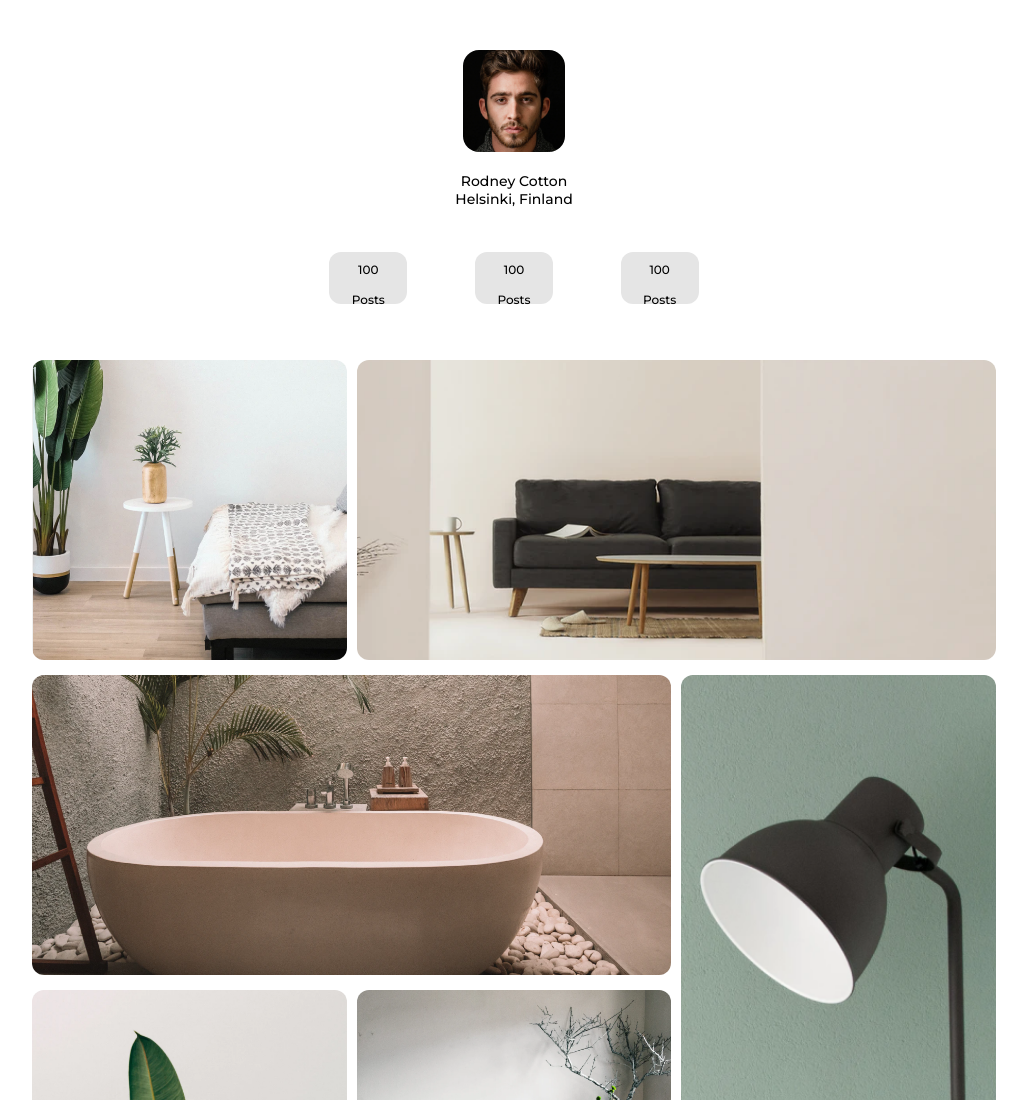
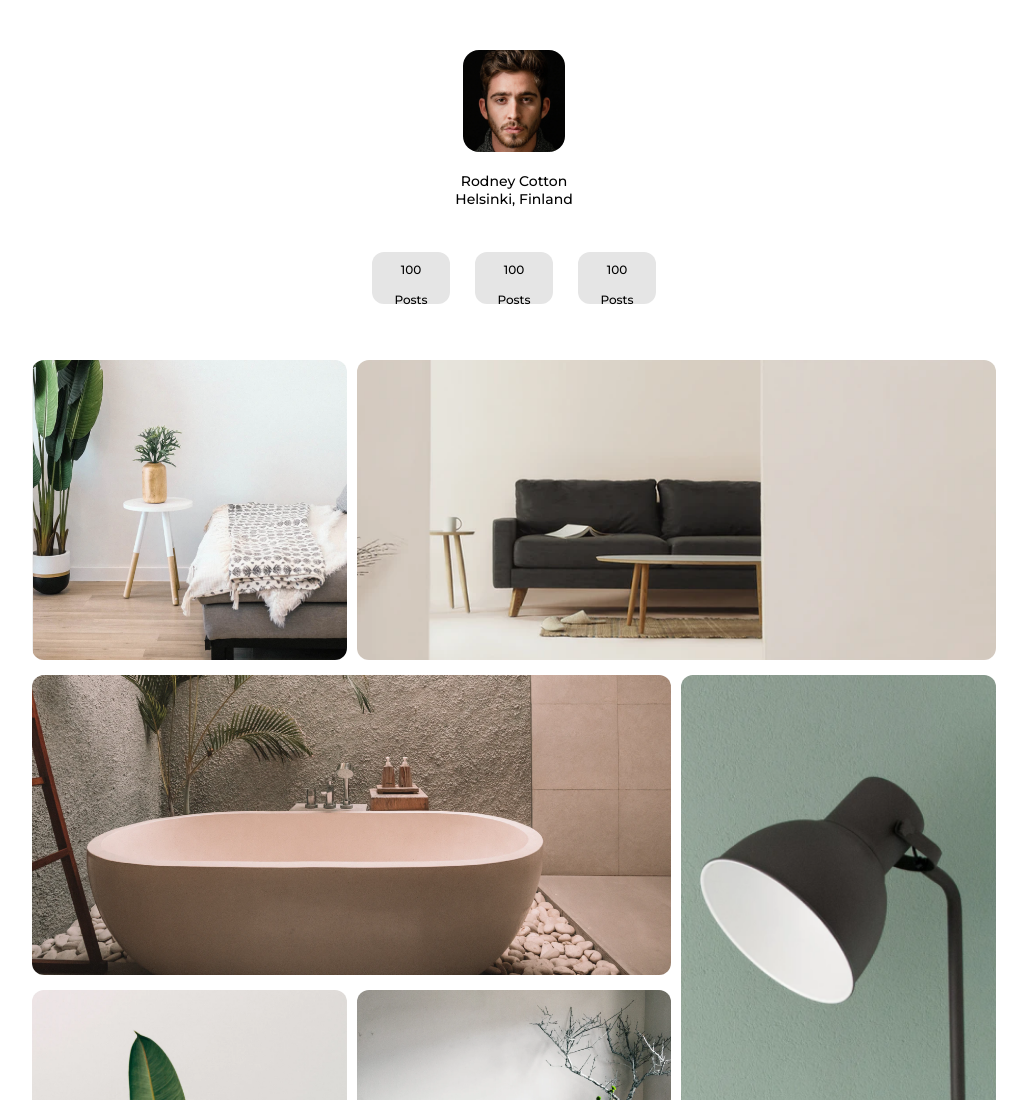
Before and after one commit to jonaaldas/Devchallenges-Project-3, a plain HTML site: page index.html in a window 1280 px wide. Shown: the top 1100 px of the page, without its empty margins (126-1153 px from the left). Drawn offline with Linux system fonts and the light colour scheme.

Commit message:
finished adding mediaquery styles

```diff
--- a/style.css
+++ b/style.css
@@ -134,7 +134,7 @@ body{
 
 @media (min-width:810px ) {
   .container{
-    min-width: 50%;
+    min-width: 30%;
   }
   .image-cont{
     min-width: 80%;
```
